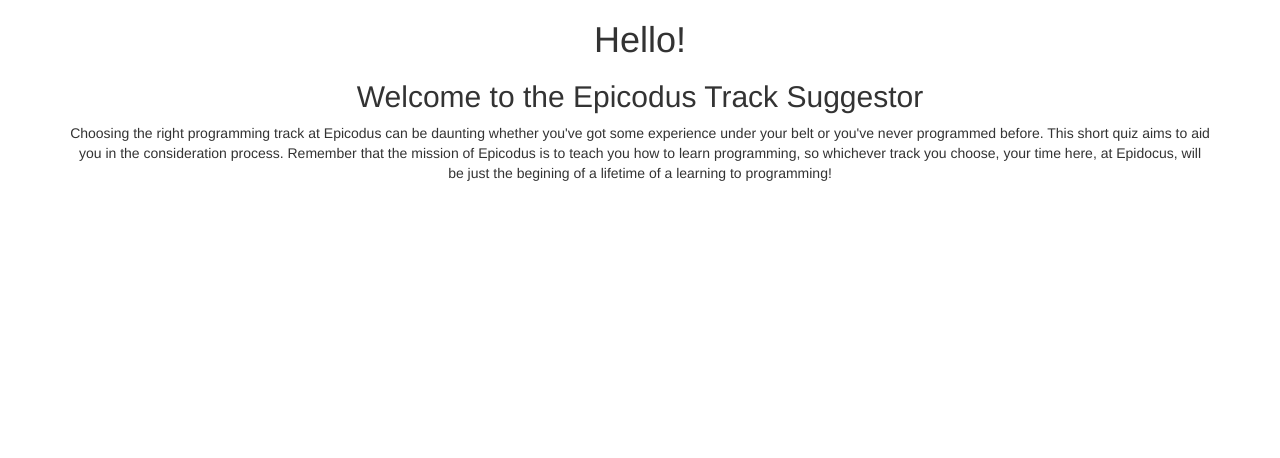
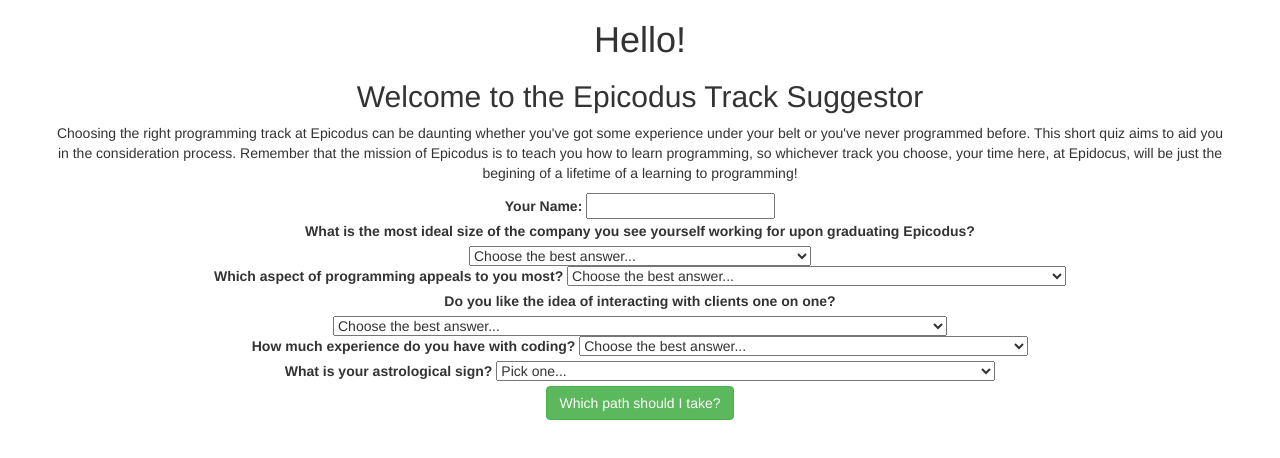
Before and after one commit to callmedw/epicodus-track, a plain HTML site: page index.html in a window 1280 px wide. Drawn offline with Linux system fonts and the light colour scheme.

Commit message:
add rows and columns and questions one through five

```diff
--- a/index.html
+++ b/index.html
@@ -11,13 +11,93 @@
   <body>
     <div class="container">
 <!--*-TOP--->
-      <div class="intro"> <!--intro-->
-        <h1>Hello!</h1>
-        <h2>Welcome to the Epicodus Track Suggestor</h2>
-        <p>Choosing the right programming track at Epicodus can be daunting whether you've got some experience under your belt or you've never programmed before. This short quiz aims to aid you in the consideration process. Remember that the mission of Epicodus is to teach you how to learn programming, so whichever track you choose, your time here, at Epidocus, will be just the begining of a lifetime of a learning to programming! </p>
-      </div> <!-- end-intro-->
+      <div class="row"> <!--Row 1 Begin-->
+        <div class="intro"> <!--intro-->
+          <h1>Hello!</h1>
+          <h2>Welcome to the Epicodus Track Suggestor</h2>
+          <p>Choosing the right programming track at Epicodus can be daunting whether you've got some experience under your belt or you've never programmed before. This short quiz aims to aid you in the consideration process. Remember that the mission of Epicodus is to teach you how to learn programming, so whichever track you choose, your time here, at Epidocus, will be just the begining of a lifetime of a learning to programming! </p>
+        </div> <!-- end-intro-->
+      </div> <!--Row 1 Column 1 End-->
+
+      <div class="row"> <!--Row 2 Begin-->
+        <div class="col-md-1"> <!--Row 2 Column 1 Begin-->
+        </div> <!--Row 2 Column 1 End-->
+
+        <div class="col-md-10"> <!--Row 2 Column 2 Begin-->
+          <form id="insurance">
+            <label for="name">Your Name:</label>
+            <input id="name" type="text">
+              <br>
+            <label for="question1">What is the most ideal size of the company you see yourself working for upon graduating Epicodus?</label>
+            <select id="question1">
+              <option value="">Choose the best answer...</option>
+              <option value="big">Big! Microsoft Big.</option>
+              <option value="small">I'd prefer smaller companies and startups.</option>
+              <option value="nopref">I'm planning on freelancing or I have no preference.</option>
+            </select>
+              <br>
+            <label for="question2">Which aspect of programming appeals to you most?</label>
+            <select id="question2">
+              <option value="">Choose the best answer...</option>
+              <option value="back-end">I like seeing how something works. The nuts and bolts.</option>
+              <option value="design">I enjoy the act of creating an aesthetically pleasing and user friendly designs.</option>
+              <option value="ruby">I like the idea of designing how users interact with an application.</option>
+            </select>
+              <br>
+            <label for="question3">Do you like the idea of interacting with clients one on one?</label>
+            <select id="question3">
+              <option value="">Choose the best answer...</option>
+              <option value="no">Not really, I like to focus on the code.</option>
+              <option value="yes">I love talking to people. It would be great if had the opportunity to form relationships with clients.</option>
+            </select>
+              <br>
+            <label for="question4">How much experience do you have with coding?</label>
+            <select id="question4">
+              <option value="">Choose the best answer...</option>
+              <option value="none">I've never programmed before!</option>
+              <option value="some">I've done some progamming in my spare time.</option>
+              <option value="all">I know one or more languages and have built some things with them.</option>
+            </select>
+              <br>
+            <label for="question5">What is your astrological sign?</label>
+            <select id="question5">
+              <option value="">Pick one...</option>
+              <option value="Aries">I like seeing how something works. The nuts and bolts.</option>
+              <option value="Gemini">I enjoy the act of creating an aesthetically pleasing and user friendly designs.</option>
+              <option value="Taurus">I like the idea of designing how users interact with an application.</option>
+              <option value="Cancer">I like the idea of designing how users interact with an application.</option>
+              <option value="Leo">I like the idea of designing how users interact with an application.</option>
+              <option value="Virgo">I like the idea of designing how users interact with an application.</option>
+              <option value="Libra">I like the idea of designing how users interact with an application.</option>
+              <option value="Scorpio">I like the idea of designing how users interact with an application.</option>
+              <option value="Sagittarius">I like the idea of designing how users interact with an application.</option>
+              <option value="Capricorn">I like the idea of designing how users interact with an application.</option>
+              <option value="Aquarius">I like the idea of designing how users interact with an application.</option>
+              <option value="Pisces">I like the idea of designing how users interact with an application.</option>
+            </select>
 
 
+
+            <p>
+              <button type="submit" class="btn btn-success">Which path should I take?</button>
+            </p>
+          </form>
+        </div> <!--Row 2 Column 2 End-->
+
+          <div class="col-md-1"> <!--Row 2 Column 3 Begin-->
+          </div> <!--Row 2 Column 3 End-->
+      </div><!--Row 2 End-->
+
+      <div class="row"> <!--Row 3 Begin-->
+        <div class="col-md-1"> <!--Row 3 Column 1 Begin-->
+        </div> <!--Row 3 Column 1 End-->
+
+        <div class="col-md-10"> <!--Row 3 Column 2 Begin-->
+        </div> <!--Row 3 Column 2 End-->
+
+        <div class="col-md-1"> <!--Row 3 Column 3 Begin-->
+        </div> <!--Row 3 Column 3 End-->
+      </div> <!--Row 3 End-->
 
 
 <!--*-BOTTOM--->
```
Also changed, not shown: 1 other file.
